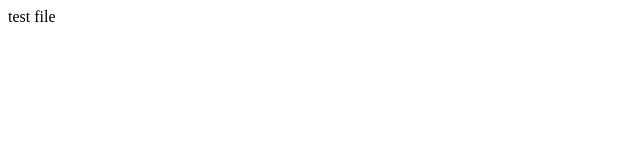
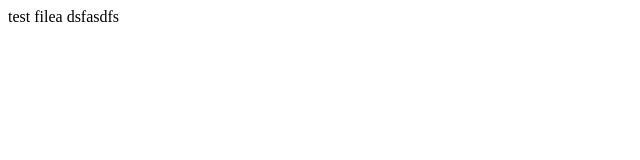
Before and after one commit to ehteshamalvi/esolweb, a plain HTML site: page index.html in a window 1280 px wide. Shown: the full height of the page, 0-640 px from the left. Drawn offline with Linux system fonts and the light colour scheme.

Commit message:
sub branch tett

```diff
--- a/index.html
+++ b/index.html
@@ -6,6 +6,6 @@
 </head>
 
 <body>
-test file
+test filea dsfasdfs
 </body>
 </html>
```
